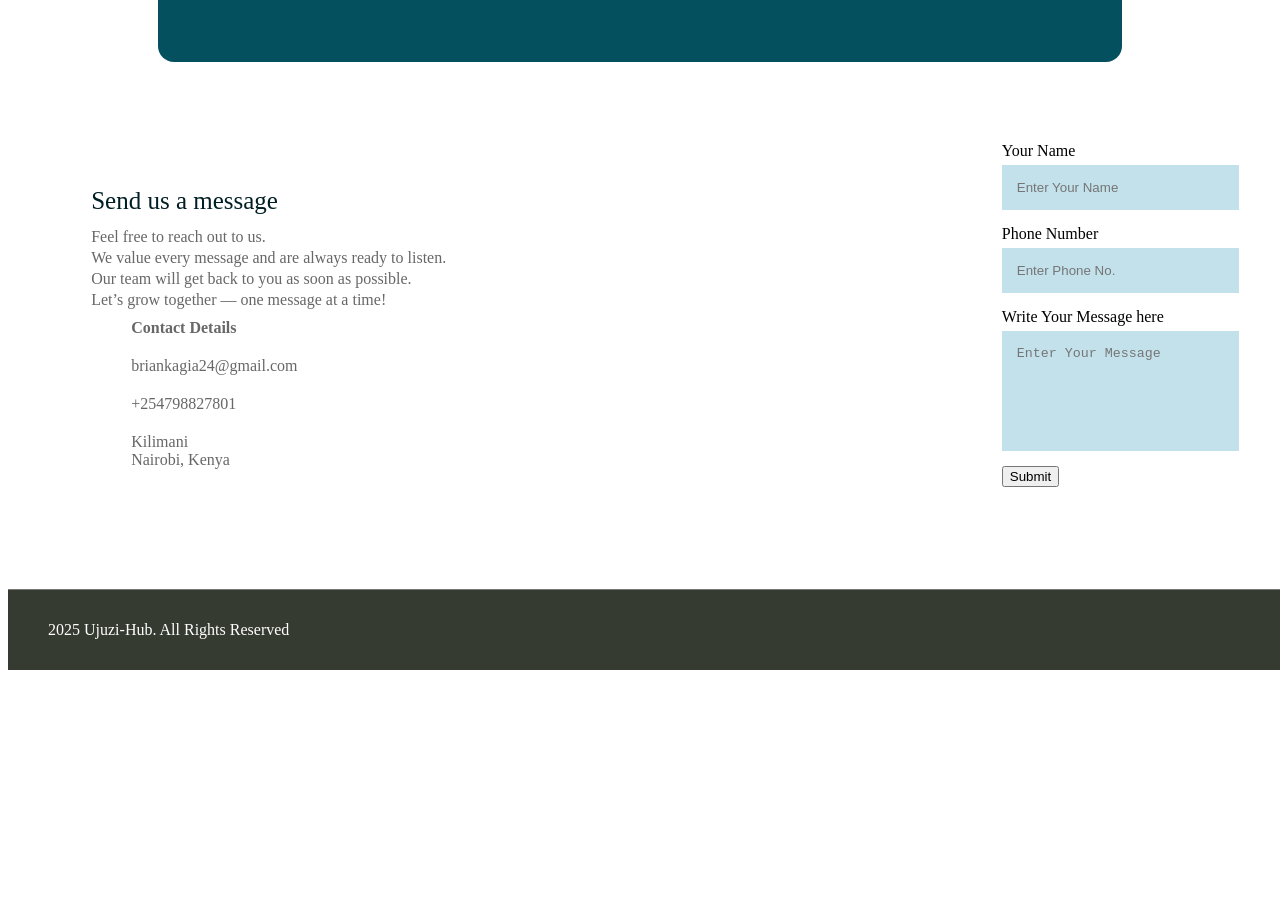
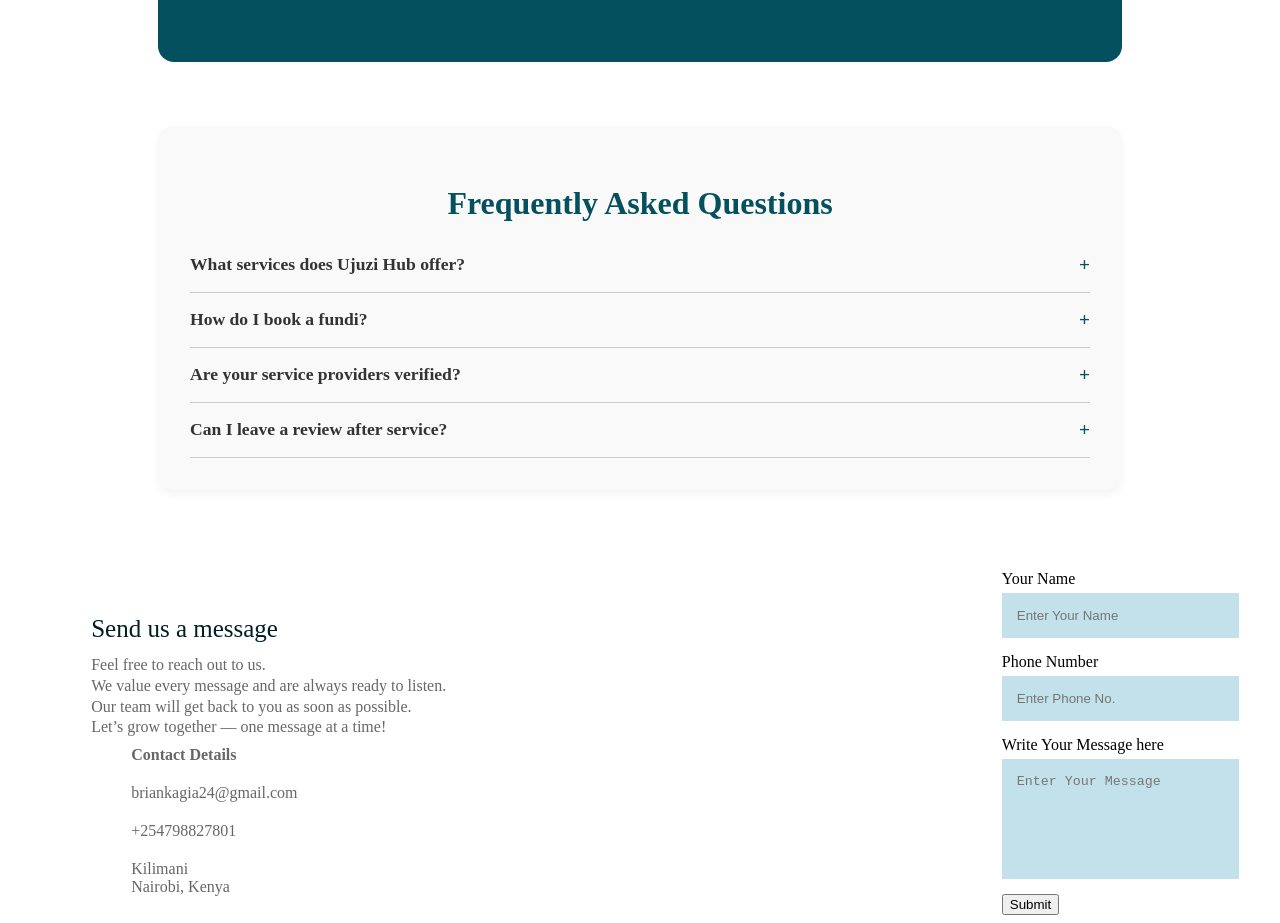
Before and after one commit to Melloniah/Ujuzi-Hub-project, a React (Create React App) app in the folder client/: page / in a window 1280 px wide. Shown: the part 2842-3765 px from the top of the page. Before the commit the page ends 3520 px from the top, so only its background shows below. Built offline with nearby package versions, Linux system fonts and the light colour scheme.

Commit message:
Adds Frequently Asked Questions Component

```diff
--- a/client/src/components/App.js
+++ b/client/src/components/App.js
@@ -9,6 +9,8 @@ import Footer from "../pages/Footer";
 import Contact from "../pages/Contact";
 import Services from "../pages/Services";
 import CTA from "../pages/CTA"
+import FAQ from "../pages/FAQ"
+
 
 function App() {
   return (
@@ -23,6 +25,7 @@ function App() {
               <Hero />
               <Services/>
               <CTA/>
+              <FAQ/>
               <Contact />
 
             </>
--- /dev/null
+++ b/client/src/pages/FAQ.css
@@ -0,0 +1,49 @@
+.faq-section {
+    max-width: 900px;
+    margin: 4rem auto;
+    padding: 2rem;
+    border-radius: 1rem;
+    background-color: #f9f9f9;
+    box-shadow: 0 4px 10px rgba(0, 0, 0, 0.05);
+  }
+
+  .faq-title {
+    text-align: center;
+    font-size: 2rem;
+    color: #04505f;
+    font-weight: bold;
+    margin-bottom: 2rem;
+  }
+
+  .faq-list {
+    display: flex;
+    flex-direction: column;
+    gap: 1rem;
+  }
+
+  .faq-item {
+    border-bottom: 1px solid #ccc;
+    padding-bottom: 1rem;
+  }
+
+  .faq-question {
+    font-size: 1.1rem;
+    font-weight: bold;
+    color: #333;
+    cursor: pointer;
+    display: flex;
+    justify-content: space-between;
+    align-items: center;
+  }
+
+  .faq-icon {
+    font-size: 1.2rem;
+    color: #04505f;
+  }
+
+  .faq-answer {
+    margin-top: 0.5rem;
+    color: #444;
+    font-size: 1rem;
+    line-height: 1.5;
+  }
--- /dev/null
+++ b/client/src/pages/FAQ.jsx
@@ -0,0 +1,48 @@
+import React, { useState } from "react";
+import "../pages/FAQ.css";
+
+const faqs = [
+  {
+    question: "What services does Ujuzi Hub offer?",
+    answer: "We connect you with verified fundis like plumbers, electricians, and painters in your area.",
+  },
+  {
+    question: "How do I book a fundi?",
+    answer: "Simply click 'Book Now' on the fundi profile. You’ll be directed to the booking page.",
+  },
+  {
+    question: "Are your service providers verified?",
+    answer: "Yes, all our fundis go through a vetting process to ensure professionalism and safety.",
+  },
+  {
+    question: "Can I leave a review after service?",
+    answer: "Absolutely! After the job is completed, you’ll have the option to rate and review the fundi.",
+  },
+];
+
+const FAQSection = () => {
+  const [openIndex, setOpenIndex] = useState(null);
+
+  const toggleFAQ = (index) => {
+    setOpenIndex(openIndex === index ? null : index);
+  };
+
+  return (
+    <section className="faq-section">
+      <h2 className="faq-title">Frequently Asked Questions</h2>
+      <div className="faq-list">
+        {faqs.map((faq, index) => (
+          <div className="faq-item" key={index}>
+            <div className="faq-question" onClick={() => toggleFAQ(index)}>
+              {faq.question}
+              <span className="faq-icon">{openIndex === index ? "−" : "+"}</span>
+            </div>
+            {openIndex === index && <div className="faq-answer">{faq.answer}</div>}
+          </div>
+        ))}
+      </div>
+    </section>
+  );
+};
+
+export default FAQSection;
```
